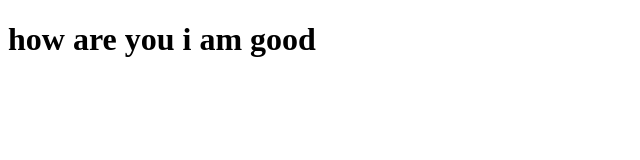
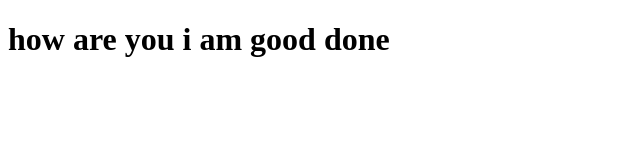
Before and after one commit to premraj234/testCI-CD, a website built with Parcel: page index.html in a window 1280 px wide. Shown: the whole page, without its empty margins (0-640 px from the left). Built offline with nearby package versions, Linux system fonts and the light colour scheme.

Commit message:
initial commit 3

```diff
--- a/index.html
+++ b/index.html
@@ -7,6 +7,6 @@
     <title>Document</title>
 </head>
 <body>
-    <h1>how are you i am good</h1>
+    <h1>how are you i am good done</h1>
 </body>
 </html>
```
